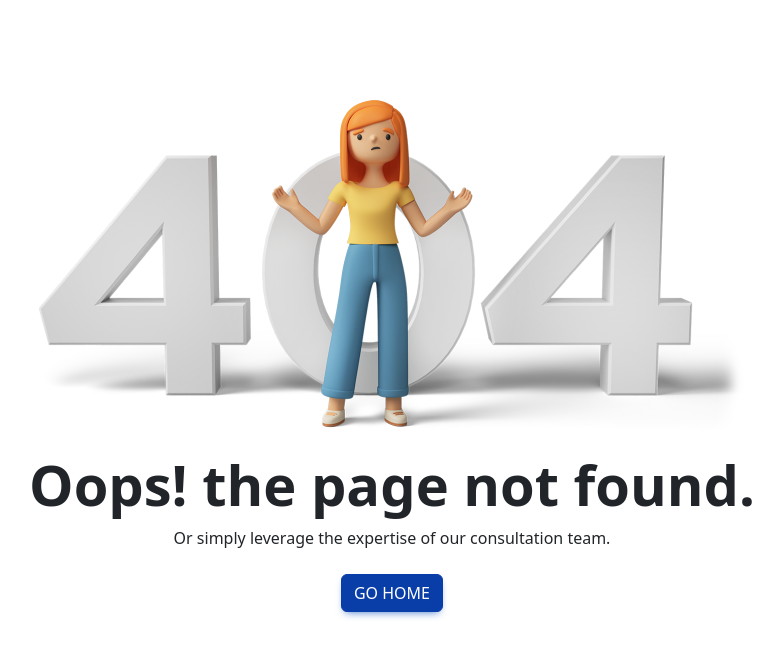
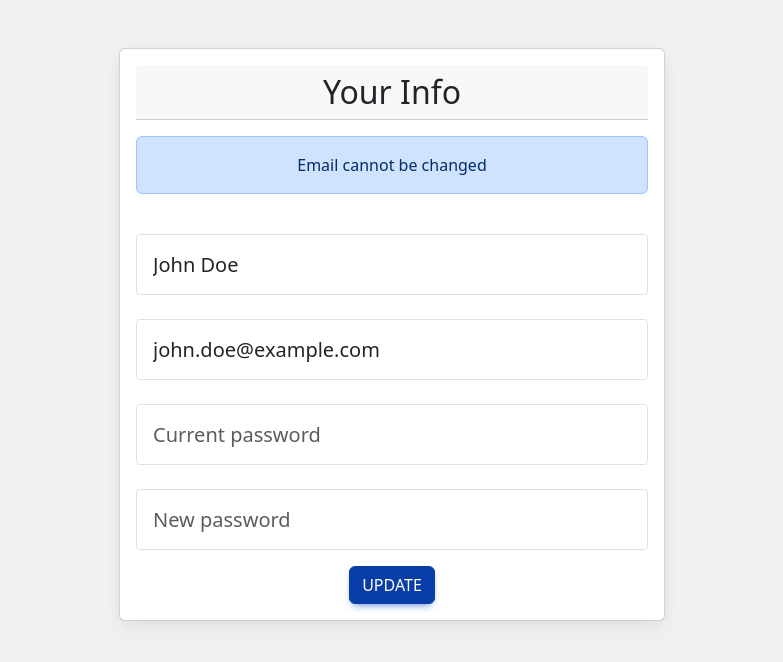
Before and after one commit to codevastorg/TideSafetyNet-nextjs, a Next.js app: page /profile in a window 1280 px wide. Before the commit this address had no page. Shown: the top 662 px of the page, without its empty margins (248-1031 px from the left). Built offline with nearby package versions, Linux system fonts and the light colour scheme.

Commit message:
Update user profile page

```diff
--- a/src/components/landing/Hero.js
+++ b/src/components/landing/Hero.js
@@ -24,7 +24,7 @@ const HeroSection = () => {
               Logout
             </a>
           </Link>
-          <Link href="/userInfo" legacyBehavior>
+          <Link href="/profile" legacyBehavior>
             <a className="button w-75 m-auto mb-2">
               <BsPerson className="icon" />
               User Info
--- /dev/null
+++ b/src/components/profile/userprofile.js
@@ -0,0 +1,105 @@
+import React, { useState } from "react";
+
+const Profile = () => {
+  const [userInfo, setUserInfo] = useState({
+    name: "John Doe",
+    email: "john.doe@example.com",
+  });
+
+  const handleChange = (e) => {
+    const { name, value } = e.target;
+    setUserInfo((prevState) => ({ ...prevState, [name]: value }));
+  };
+
+  const handleSubmit = (e) => {
+    e.preventDefault();
+    console.log("Updated user info:", userInfo);
+    // Add logic to submit updated userInfo to backend
+  };
+
+  return (
+    <div style={{ backgroundColor: "#f0f0f0", minHeight: "100vh" }}>
+      <section className="">
+        <div className="container">
+          <div className="row justify-content-center">
+            <div className="col-md-6">
+              <div className="card mt-5">
+                <div className="card-body">
+                  <h2 className="form-title text-center card-header mb-3">
+                    Your Info
+                  </h2>
+                  <div className="alert alert-primary mb-3 text-center">
+                    Email cannot be changed
+                  </div>
+                  <form onSubmit={handleSubmit} id="register-form">
+                    <div className="form-group">
+                      <div className="user-info">
+                        <label htmlFor="name">
+                          <i className="zmdi zmdi-account material-icons-name"></i>
+                        </label>
+                        <input
+                          type="text"
+                          name="name"
+                          id="name"
+                          value={userInfo.name}
+                          onChange={handleChange}
+                          className="form-control form-control-lg"
+                        />
+                      </div>
+                    </div>
+                    <div className="form-group">
+                      <label htmlFor="email">
+                        <i className="zmdi zmdi-email"></i>
+                      </label>
+                      <input
+                        type="email"
+                        readOnly
+                        id="email"
+                        value={userInfo.email}
+                        className="form-control form-control-lg"
+                      />
+                    </div>
+                    <div className="form-group">
+                      <label htmlFor="pass">
+                        <i className="zmdi zmdi-lock"></i>
+                      </label>
+                      <input
+                        type="password"
+                        name="currentPassword"
+                        id="pass"
+                        placeholder="Current password"
+                        className="form-control form-control-lg"
+                      />
+                    </div>
+                    <div className="form-group">
+                      <label htmlFor="re-pass">
+                        <i className="zmdi zmdi-lock-outline"></i>
+                      </label>
+                      <input
+                        type="password"
+                        name="newPassword"
+                        id="re_pass"
+                        placeholder="New password"
+                        className="form-control form-control-lg mb-3"
+                      />
+                    </div>
+                    <div className="form-group text-center">
+                      <button
+                        type="submit"
+                        className="btn btn-primary form-submit"
+                      >
+                        Update
+                      </button>
+                    </div>
+                  </form>
+                </div>
+              </div>
+            </div>
+          </div>
+        </div>
+      </section>
+    </div>
+  );
+};
+
+export default Profile;
--- /dev/null
+++ b/src/pages/profile.js
@@ -0,0 +1,12 @@
+import React from "react";
+import ProfilePage from "@/components/profile/userprofile";
+
+const Profile = () => {
+  return (
+    <div>
+      <ProfilePage />
+    </div>
+  );
+}
+
+export default Profile;
```
